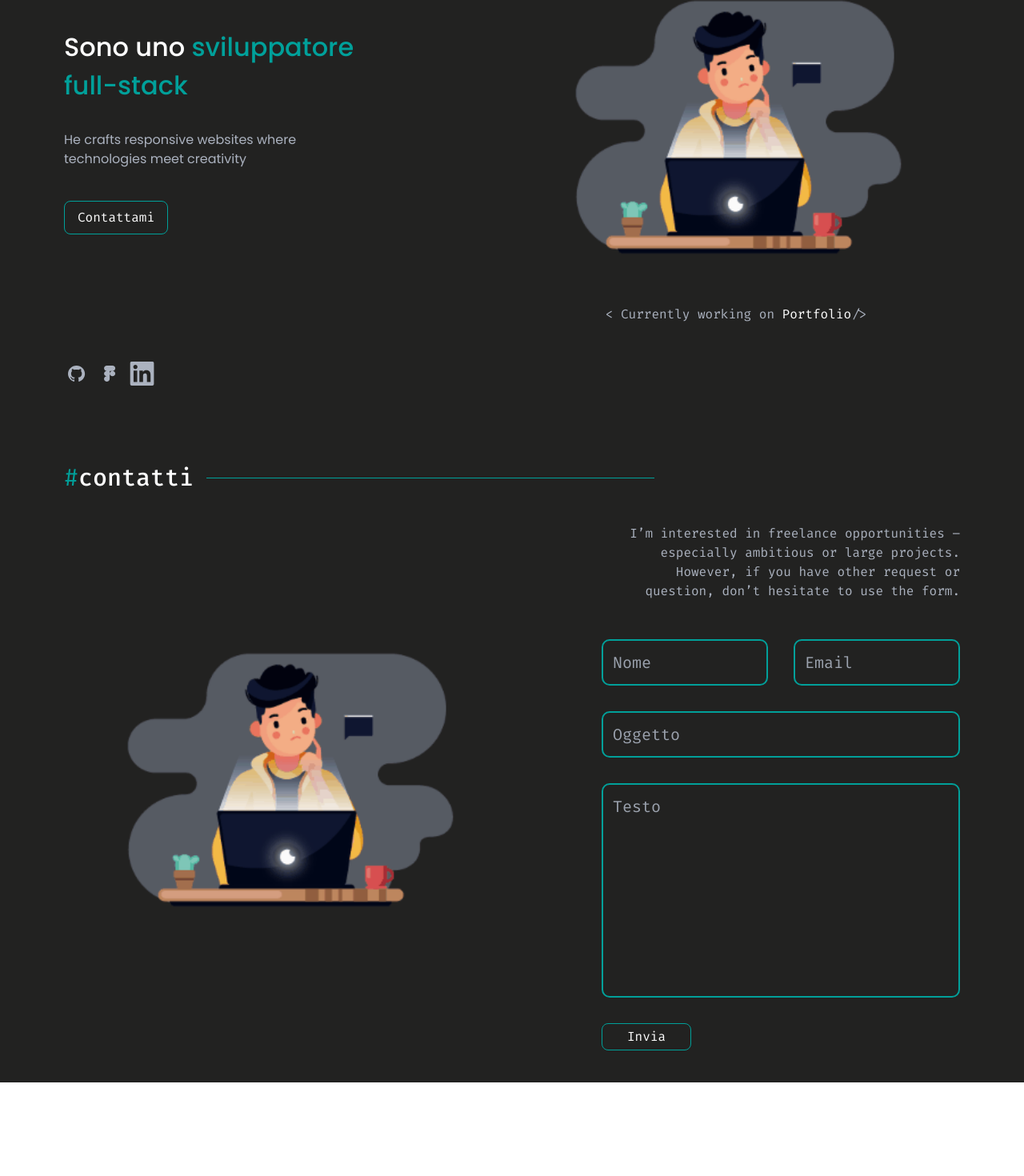
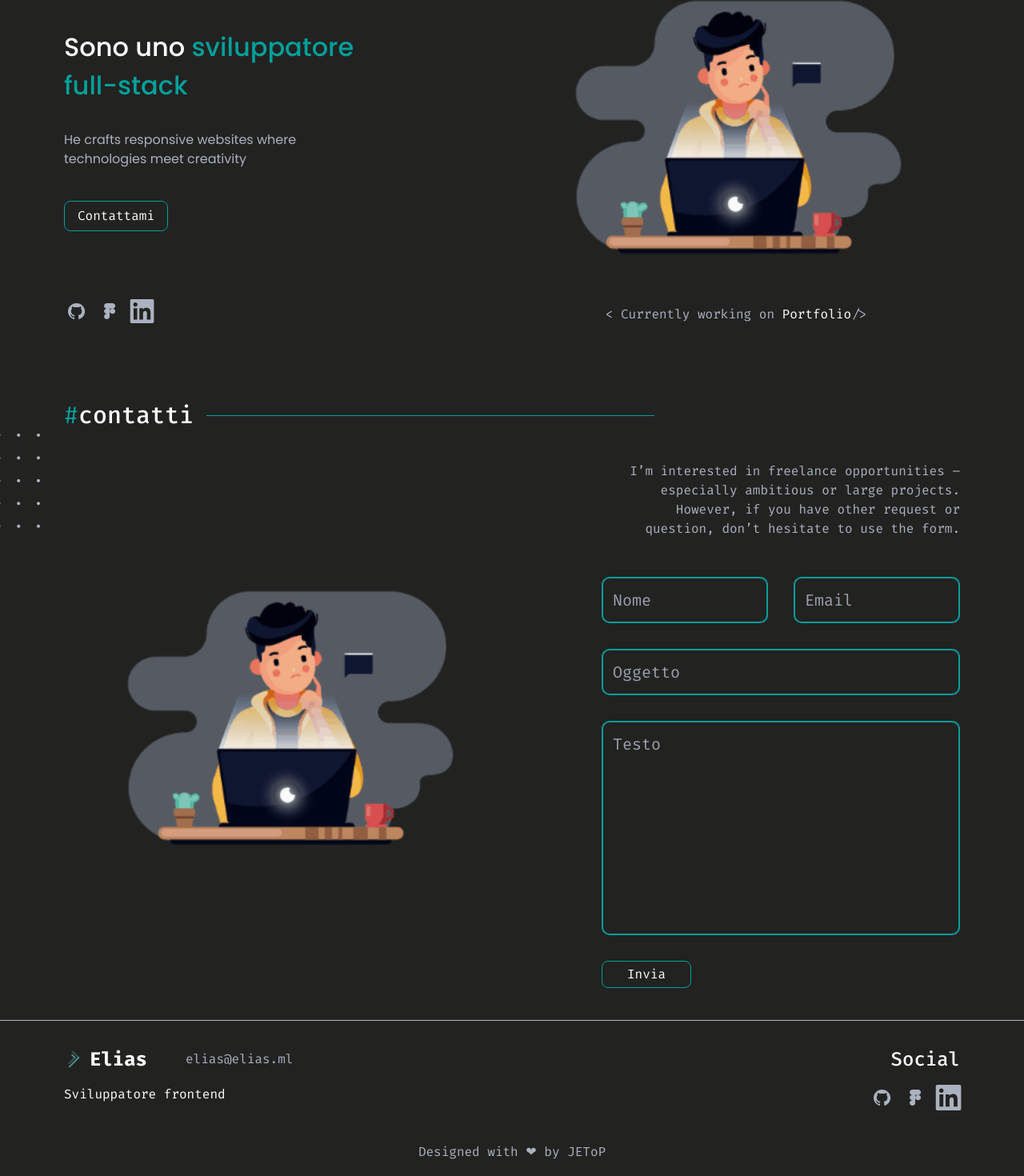
Before and after one commit to lilcecco/SecondaTask_Gruppo1, a React (Create React App) app: page / in a window 1280 px wide. Shown: the part 233-1703 px from the top of the page at 80% size. Before the commit the page ends 1586 px from the top, so only its background shows below. Built offline with nearby package versions, Linux system fonts and the light colour scheme.

Commit message:
[Footer] completo

```diff
--- a/src/components/Home/Home.js
+++ b/src/components/Home/Home.js
@@ -33,17 +33,20 @@ const Home = () => {
       </header>
 
       <div className="flex justify-between px-20 py-24">
-        <div className="w-2/4">
-          <h1 className="font-poppins font-medium mt-20">
+        <div className="w-2/4 flex flex-col justify-between">
+          <div className="mt-20">
+            <h1 className="font-poppins font-medium">
             <span className="text-white ">Sono uno </span>
             <span className="text-green">sviluppatore<br /> full-stack</span>
           </h1>
-          <p className="font-poppins text-gray mt-8">He crafts responsive websites where<br /> technologies meet creativity</p>
-          <div className="absolute border border-green rounded-lg text-white py-2 px-4 mt-10">Contattami</div>
-          <div className="flex gap-2 mt-60">
-            <img src="/img/Github.svg" alt="" />
-            <img src="/img/Figma.svg" alt="" />
-            <img src="/img/Linkedin.svg" alt="" />
+            <p className="font-poppins text-gray mt-8">He crafts responsive websites where<br /> technologies meet creativity</p>
+            <div className="absolute border border-green rounded-lg text-white py-1.5 px-4 mt-10 hover:bg-green hover:text-white transition duration-300">Contattami</div></div>
+          <div>
+            <div className="flex gap-2">
+              <img src="/img/Github.svg" alt="" />
+              <img src="/img/Figma.svg" alt="" />
+              <img src="/img/Linkedin.svg" alt="" />
+            </div>
           </div>
         </div>
         <div className="flex flex-col items-center w-2/4">
@@ -61,7 +64,8 @@ const Home = () => {
         <span className="text-white text-3xl font-medium">contatti</span>
         <span className="border-b border-green ml-4 w-2/4" ></span>
       </div>
-      <div className="flex px-20 py-10 items-center justify-between">
+      <div className="relative flex px-20 py-10 items-center justify-between">
+        <img src="/img/details-1.png" alt="" className="absolute top-1 left-0" />
         <div className="w-2/4">
           <img src="/img/hero.gif" alt="" className="w-full" />
         </div>
@@ -74,10 +78,32 @@ const Home = () => {
             </div>
             <input type="text" name="" id="" placeholder="Oggetto" />
             <textarea name="" id="" rows="8" placeholder="Testo"></textarea>
-            <button className="text-white border border-green rounded-lg py-1 w-28">Invia</button>
+            <button className="text-white border border-green rounded-lg py-1 w-28 hover:bg-green hover:text-white transition duration-300">Invia</button>
           </form>
         </div>
       </div>
+
+      <footer className="border-t border-gray px-20 py-8">
+        <div className="flex justify-between">
+          <div className="flex items-center gap-12">
+            <div className="flex gap-2">
+              <img src="/img/favicon-jetop-01.svg" alt="" />
+              <span className="text-white text-2xl font-bold">Elias</span>
+            </div>
+            <div className="text-gray">elias@elias.ml</div>
+          </div>
+          <div className="text-white text-2xl font-medium">Social</div>
+        </div>
+        <div className="flex justify-between mt-4">
+          <div className="text-white">Sviluppatore frontend</div>
+          <div className="flex gap-2">
+            <img src="/img/Github.svg" alt="" />
+            <img src="/img/Figma.svg" alt="" />
+            <img src="/img/Linkedin.svg" alt="" />
+          </div>
+        </div>
+        <div className="text-center text-gray mt-10">Designed with &#x2764; by JEToP</div>
+      </footer>
     </div>
   )
 }
--- a/src/index.css
+++ b/src/index.css
@@ -1,4 +1,4 @@
-@import url('https://fonts.googleapis.com/css2?family=Fira+Code:wght@400;500&family=Poppins:wght@400;500&display=swap');
+@import url('https://fonts.googleapis.com/css2?family=Fira+Code:wght@400;500;700&family=Poppins:wght@400;500&display=swap');
 
 @tailwind base;
 @tailwind components;
```
